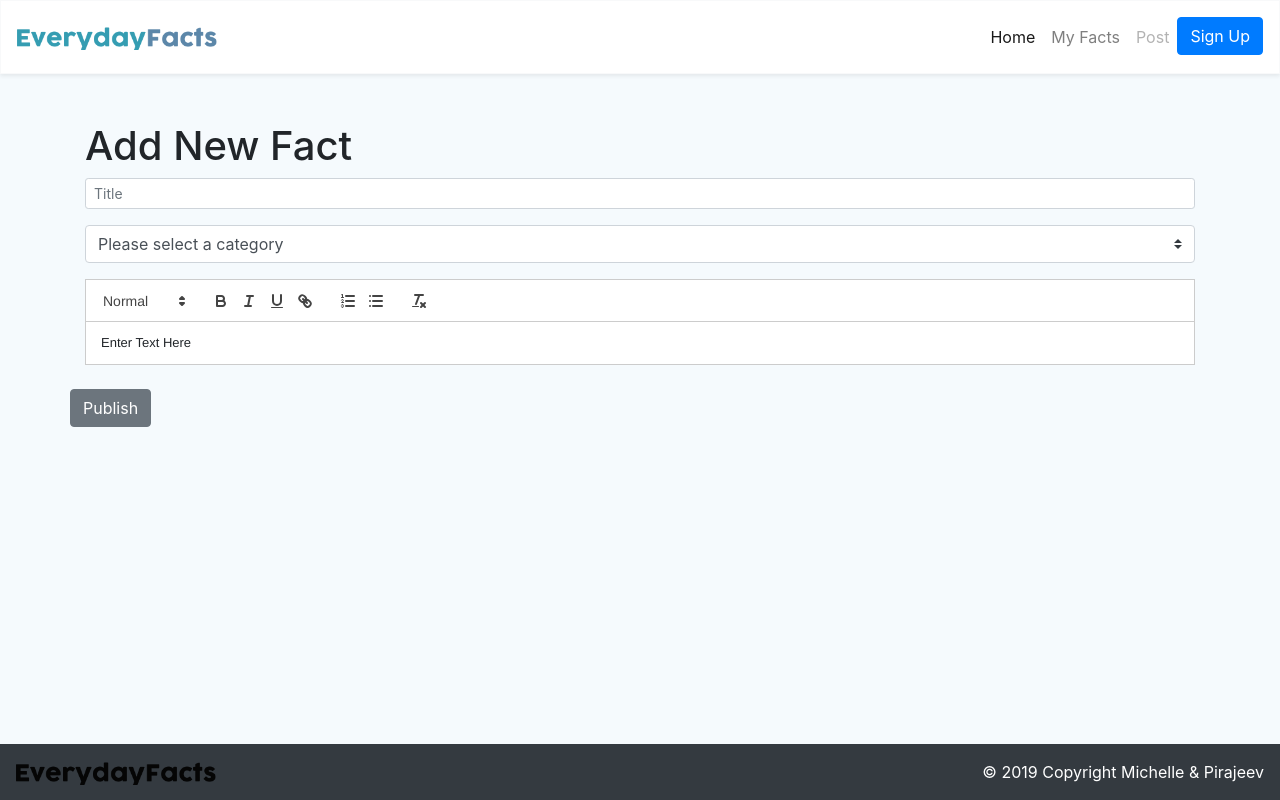
After one commit to PirajeevP/everydayFacts, a PHP site: page /createPost.php in a window 1280 px wide. The commit adds this page. Run offline with PHP 8.4, Linux system fonts and the light colour scheme; some libraries are stand-ins or nearby versions.

Commit message:
Updated CreatePostPage
Updated CreatePostPage

```diff
--- /dev/null
+++ b/createPost.php
@@ -0,0 +1,86 @@
+<?php
+
+include 'include/header.php';
+
+?>
+
+<!DOCTYPE html>
+
+<html>
+
+
+<body>
+<div class = "container">
+
+    <div class="row">
+        <div class="col-md-5">
+            <h1>Add New Fact</h1>
+        </div>
+     </div>
+
+
+
+        <form name="login">
+        <div class="form-group">
+
+        <input class="form-control form-control-sm" id="title" type="text" name="Title" placeholder="Title">
+
+        </div>
+        <div class="form-group">
+            <select class ="custom-select" name="cars" id = "gories">
+            <option value="" selected disabled>Please select a category</option>
+                <option value="Science">Science</option>
+                <option value="Art">Art</option>
+                <option value="Literature">Literature</option>
+                <option value="History">History</option>
+                <option value="Mathematics">Mathematics</option>
+                <option value="Other">Other</option>
+            </select>
+        </div>
+        </form>
+        <div id="editor">
+            Enter Text Here
+        </div>
+        <div class="row">
+            <script src="https://cdn.quilljs.com/1.3.6/quill.js"></script>
+
+         <!-- Initialize Quill editor -->
+         <script>
+                var quill = new Quill('#editor', {
+                  theme: 'snow'
+              });
+             </script>
+        </div>
+        <br>
+        <div class="row">
+            <button class="btn btn-secondary">Publish</button></th>
+        </div>
+
+    </div>
+    <div class="col-md-2">
+    <div class="errobox" id="ero">
+
+    </div>
+    </div>
+
+        <!-- Footer -->
+        <div class = "footer bg-dark">
+            <footer class="navbar navbar-expand-lg navbar-light bg-dark justify-content-between">
+                <!-- Content -->
+                <a href = "#" class="navbar-brand">
+                    <img width="200" class = "img-fluid" src="./images/Logo-black.png">
+                </a>
+
+                <!-- Copyright -->
+                <div class="text-white nav navbar-nav ml-auto">© 2019 Copyright Michelle & Pirajeev
+                </div>
+                <!-- Copyright -->
+
+            </footer>
+
+        <!-- Footer -->
+</div>
+
+</body>
+
+</html>
--- a/css/style2.css
+++ b/css/style2.css
@@ -10,3 +10,17 @@ body{
     color: white;
     text-align: center;
   }
+
+  .ql-toolbar{
+    background-color: white;
+
+}
+.ql-editor{
+    background-color: white;
+
+
+}
+.ql-toolbar ql-snow{
+    border-bottom: none;
+
+}
--- a/include/header.php
+++ b/include/header.php
@@ -12,7 +12,7 @@
         <script src="https://code.jquery.com/jquery-3.3.1.slim.min.js" integrity="sha384-q8i/X+965DzO0rT7abK41JStQIAqVgRVzpbzo5smXKp4YfRvH+8abtTE1Pi6jizo" crossorigin="anonymous"></script>
         <script src="https://cdnjs.cloudflare.com/ajax/libs/popper.js/1.14.7/umd/popper.min.js" integrity="sha384-UO2eT0CpHqdSJQ6hJty5KVphtPhzWj9WO1clHTMGa3JDZwrnQq4sF86dIHNDz0W1" crossorigin="anonymous"></script>
         <script src="https://stackpath.bootstrapcdn.com/bootstrap/4.3.1/js/bootstrap.min.js" integrity="sha384-JjSmVgyd0p3pXB1rRibZUAYoIIy6OrQ6VrjIEaFf/nJGzIxFDsf4x0xIM+B07jRM" crossorigin="anonymous"></script>
-
+        <link href="https://cdn.quilljs.com/1.3.6/quill.snow.css" rel="stylesheet">
         <!-- other css -->
         <link href="css/style2.css" type="text/css" rel="stylesheet">
 
```
Also changed, not shown: old html/createPost.html (added, +58 -0 lines).
